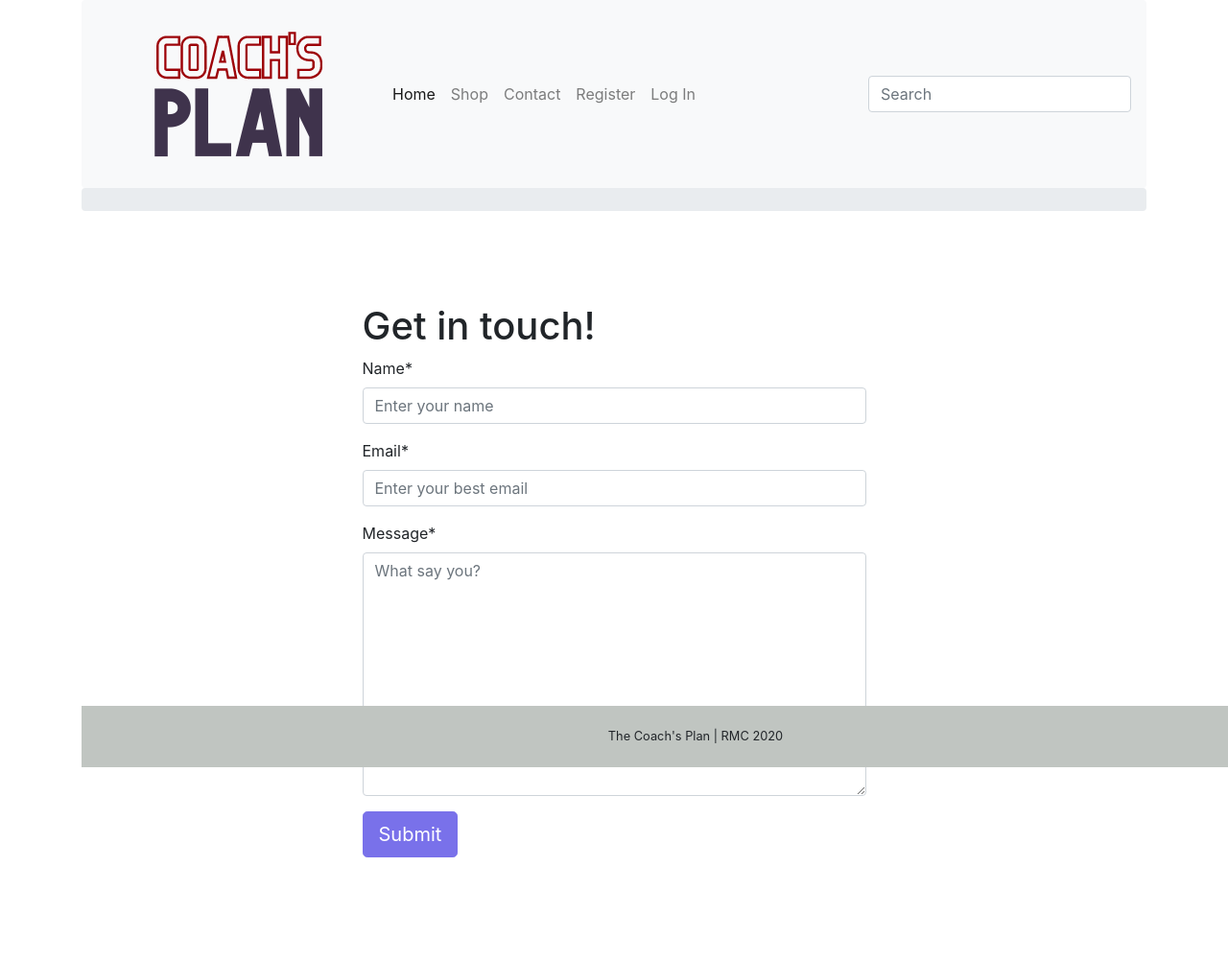
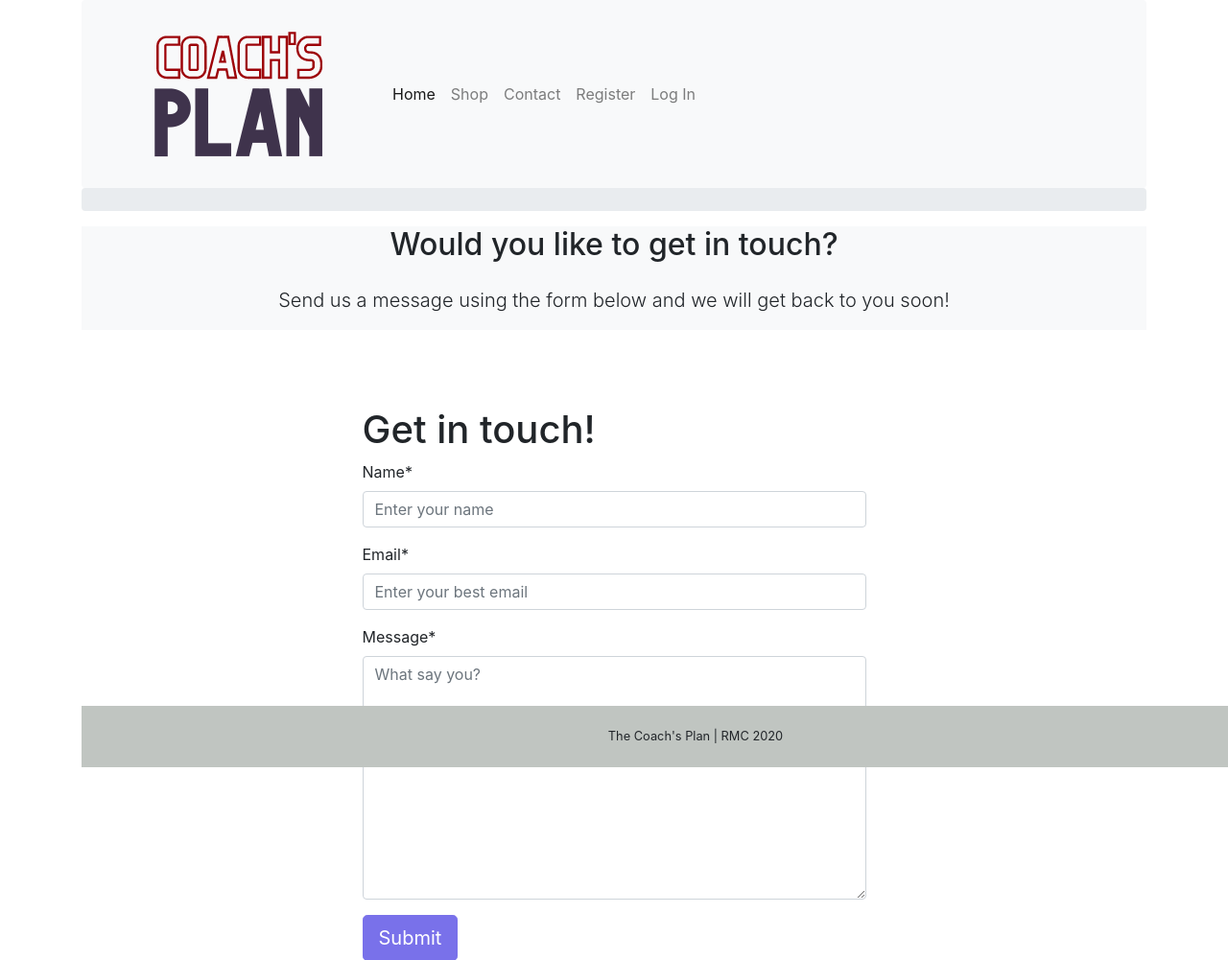
Before and after one commit to RonanMc99/coachs-plan, a Django app: page /contact/ in a window 1280 px wide. Shown: the top 1001 px of the page at 96% size. Before the commit the page ends 894 px from the top, so only its background shows below. Run offline with Django 3.2, Linux system fonts and the light colour scheme; some libraries are stand-ins or nearby versions.

Commit message:
Added text to contact and removed search form

```diff
--- a/templates/contact.html
+++ b/templates/contact.html
@@ -5,6 +5,16 @@
 
 {% block content %}
 
+<section class="content-section bg-light" id="contact">
+    <div class="container text-center">
+        <div class="row">
+            <div class="col-lg-10 mx-auto">
+                <h2 class="text-7 font-weight-600 mb-4">Would you like to get in touch?</h2>
+                <p class="lead">Send us a message using the form below and we will get back to you soon!</p>
+            </div>
+        </div>
+    </div>
+</section>
 
 <div class="section">
     <div class="container">
--- a/templates/navbar.html
+++ b/templates/navbar.html
@@ -34,8 +34,5 @@
             </li>
             {% endif %}
         </ul>
-        <form class="form-inline my-2 my-md-0">
-            <input class="form-control" type="text" placeholder="Search" aria-label="Search">
-        </form>
     </div>
 </nav>
```
